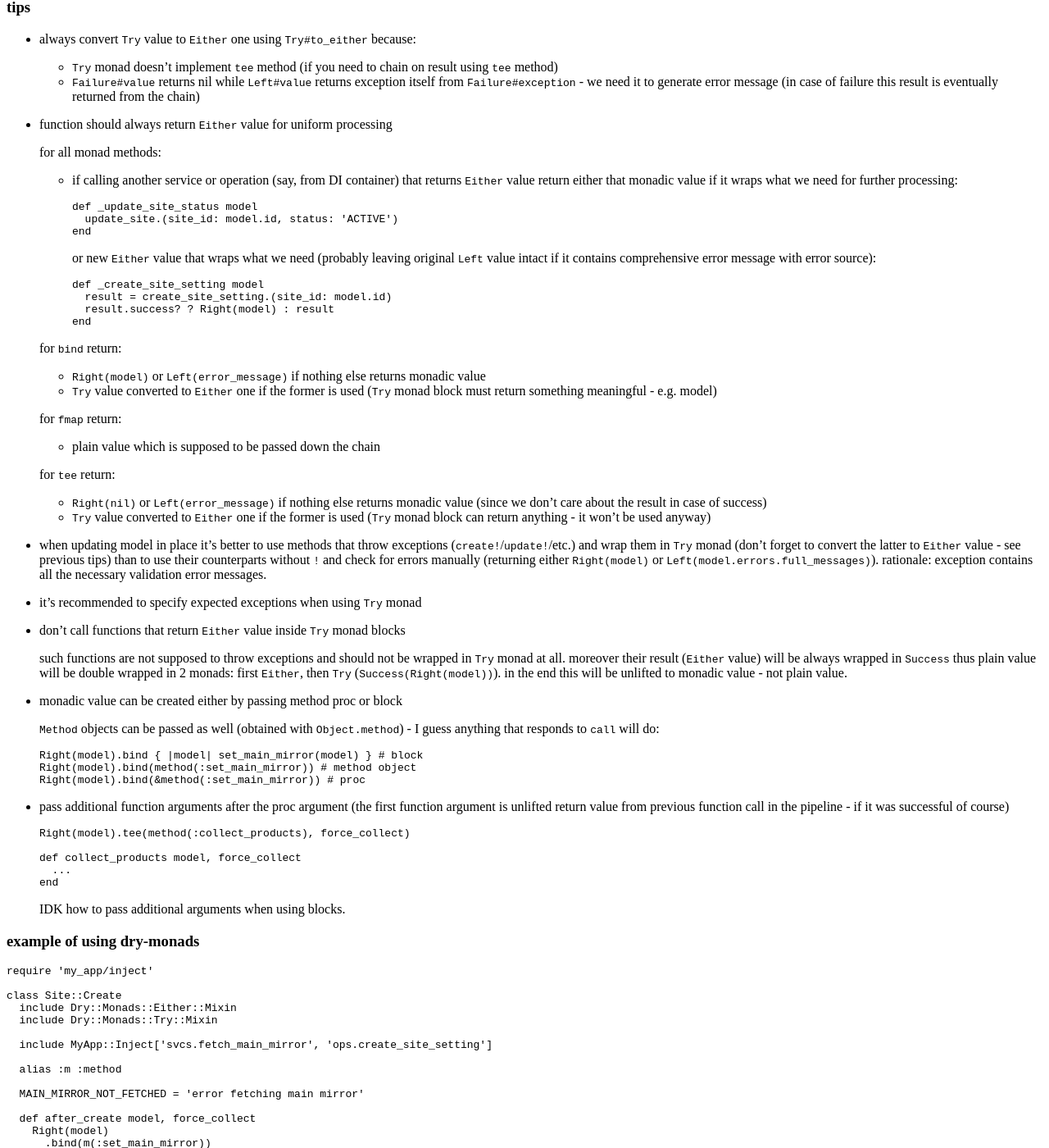
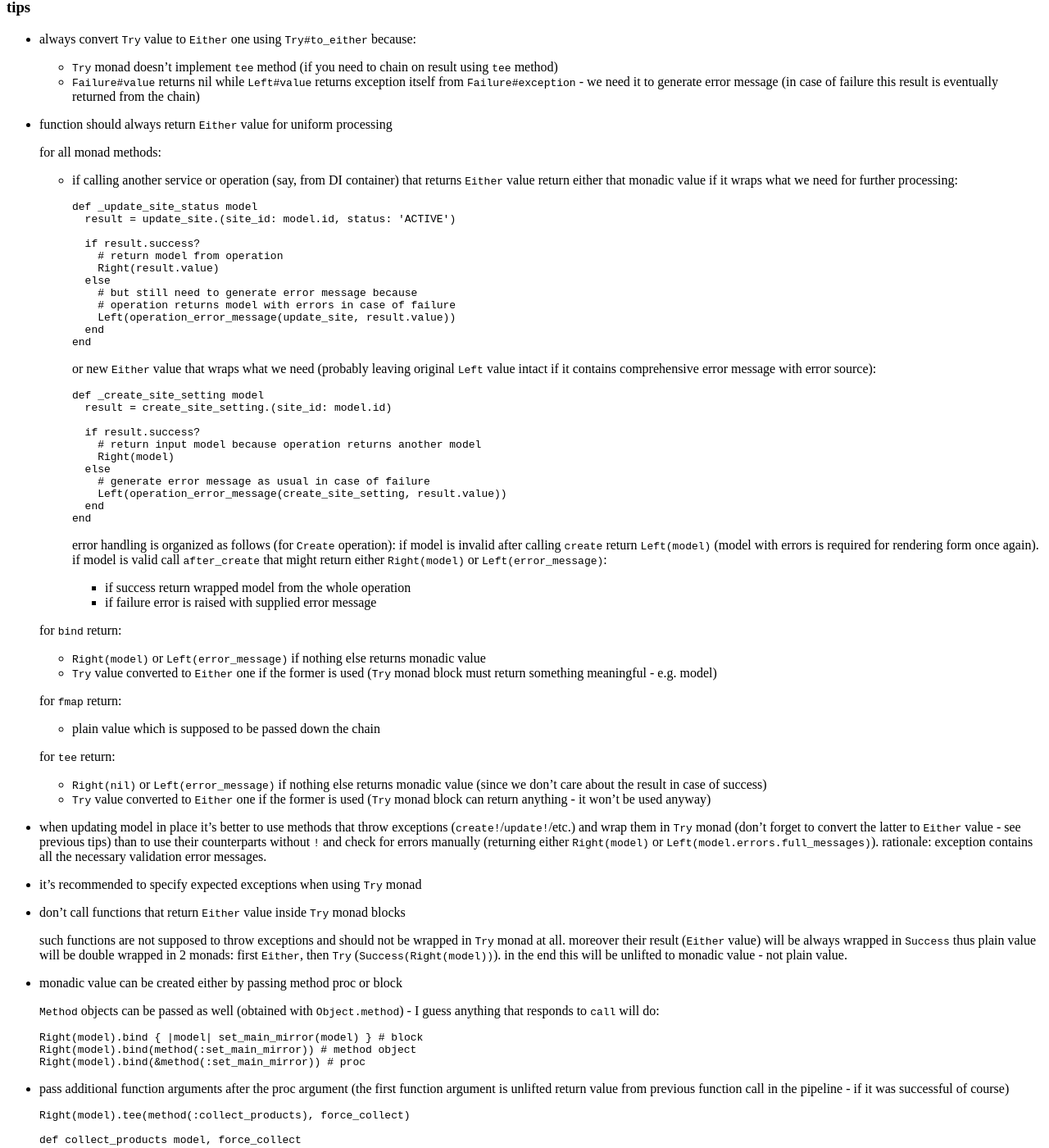
Before and after one commit to tap349/tap349.github.io, a Jekyll site: the page built from _posts/2017-02-27-monads-in-ruby.md, in a window 1280 px wide and 1400 px high, scrolled down 1720 px. Shown: the whole window at 82% size. Built offline with Jekyll 4.4.1, drawn with Linux system fonts in a browser that asks for light colours; some of the changed text lies outside the part shown.

Commit message:
update 2017-03-02_10:45:50

````diff
--- a/_posts/2017-02-27-monads-in-ruby.md
+++ b/_posts/2017-02-27-monads-in-ruby.md
@@ -132,7 +132,16 @@ monads have the following methods:
 
     ```ruby
     def _update_site_status model
-      update_site.(site_id: model.id, status: 'ACTIVE')
+      result = update_site.(site_id: model.id, status: 'ACTIVE')
+
+      if result.success?
+        # return model from operation
+        Right(result.value)
+      else
+        # but still need to generate error message because
+        # operation returns model with errors in case of failure
+        Left(operation_error_message(update_site, result.value))
+      end
     end
     ```
 
@@ -143,9 +152,25 @@ monads have the following methods:
     ```ruby
     def _create_site_setting model
       result = create_site_setting.(site_id: model.id)
-      result.success? ? Right(model) : result
+
+      if result.success?
+        # return input model because operation returns another model
+        Right(model)
+      else
+        # generate error message as usual in case of failure
+        Left(operation_error_message(create_site_setting, result.value))
+      end
     end
     ```
+
+    error handling is organized as follows (for `Create` operation):
+    if model is invalid after calling `create` return `Left(model)`
+    (model with errors is required for rendering form once again).
+    if model is valid call `after_create` that might return either
+    `Right(model)` or `Left(error_message)`:
+
+    - if success return wrapped model from the whole operation
+    - if failure error is raised with supplied error message
 
   for `bind` return:
 
@@ -241,7 +266,12 @@ class Site::Create
 
   def _create_site_setting model
     result = create_site_setting.(site_id: model.id)
-    result.success? ? Right(model) : result
+
+    if result.success?
+      Right(model)
+    else
+      Left(operation_error_message(create_site_setting, result.value))
+    end
   end
 
   def collect_products model
````
